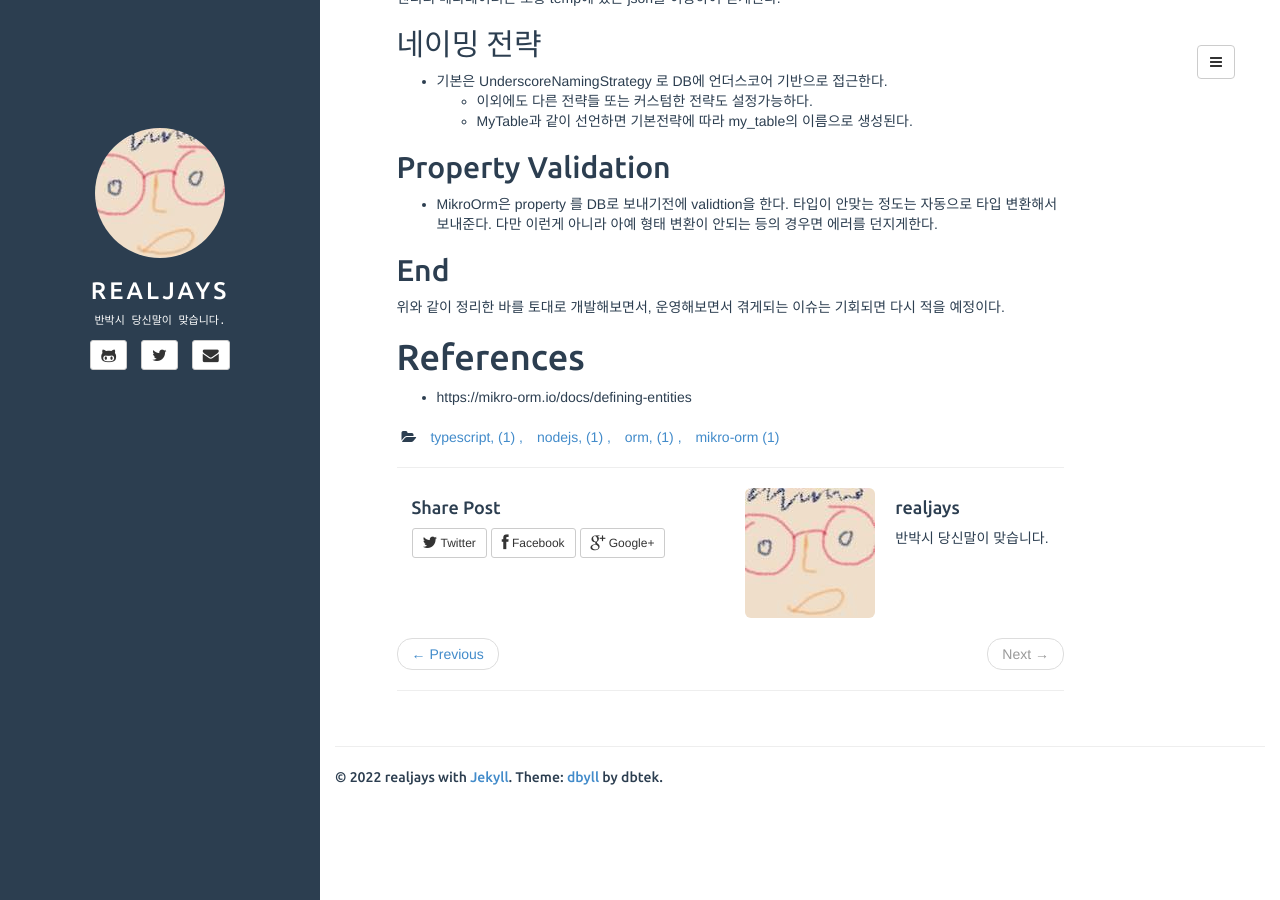
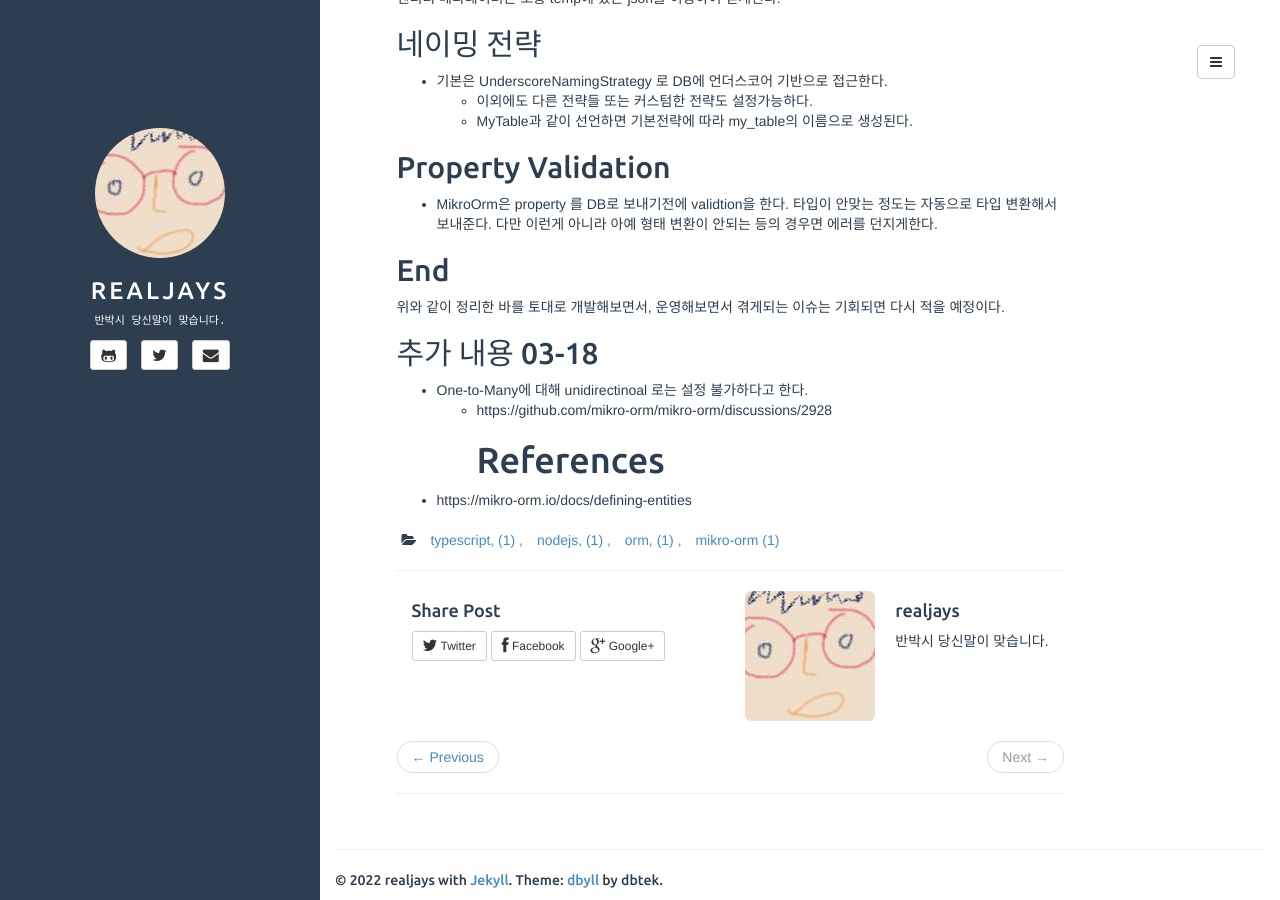
Before and after one commit to jays1204/jays1204.github.io, a Jekyll site: the page built from _posts/2022-03-16-mikro-orm.markdown, in a window 1280 px wide and 900 px high, scrolled down 7486 px. Built offline with Jekyll 4.4.1, drawn with Linux system fonts in a browser that asks for light colours; comment, search, counter and statistics services are not loaded.

Commit message:
add mikro-orm

```diff
--- a/_posts/2022-03-16-mikro-orm.markdown
+++ b/_posts/2022-03-16-mikro-orm.markdown
@@ -353,5 +353,8 @@ typescript source 없이 compiled 파일만 배포하려하면 실패할 수도
 ## End
 위와 같이 정리한 바를 토대로 개발해보면서, 운영해보면서 겪게되는 이슈는 기회되면 다시 적을 예정이다.
 
+## 추가 내용 03-18
+- One-to-Many에 대해 unidirectinoal 로는 설정 불가하다고 한다.
+  - https://github.com/mikro-orm/mikro-orm/discussions/2928
 # References
 - https://mikro-orm.io/docs/defining-entities
```
